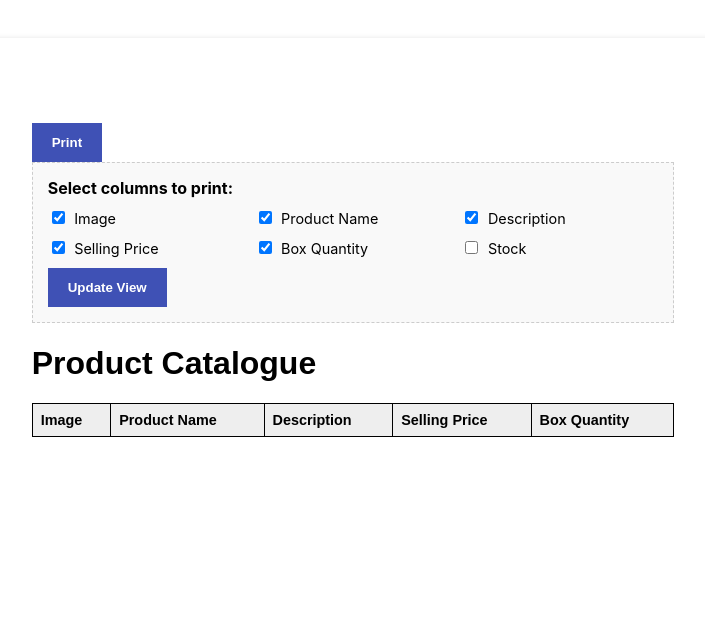
After one commit to arafat-faisal/jebaenterprise, a Django app: page /print-products/ in a window 1280 px wide. The commit adds this page. Shown: the top 636 px of the page, without its empty margins (287-992 px from the left). Run offline with Django 5.2, Linux system fonts and the light colour scheme; lists and menus that the app fills with data are empty.

Commit message:
feat: Add dynamic, printable product catalogue with checkbox columns

```diff
--- a/config/settings.py
+++ b/config/settings.py
@@ -138,3 +138,7 @@ STATIC_URL = 'static/'
 # https://docs.djangoproject.com/en/5.2/ref/settings/#default-auto-field
 
 DEFAULT_AUTO_FIELD = 'django.db.models.BigAutoField'
+
+# Media files (User-uploaded content)
+MEDIA_URL = "/media/"
+MEDIA_ROOT = BASE_DIR / "media"
--- a/config/urls.py
+++ b/config/urls.py
@@ -16,6 +16,8 @@ Including another URLconf
 """
 from django.contrib import admin
 from django.urls import path, include
+from django.conf import settings
+from django.conf.urls.static import static
 
 urlpatterns = [
     path('admin/', admin.site.urls),
@@ -24,3 +26,7 @@ urlpatterns = [
     # go look for a new urls.py file inside the 'products' app."
     path("", include("products.urls")),
 ]
+# --- ADD THIS LINE AT THE BOTTOM ---
+# This serves your uploaded images in development
+if settings.DEBUG:
+    urlpatterns += static(settings.MEDIA_URL, document_root=settings.MEDIA_ROOT)
--- a/products/models.py
+++ b/products/models.py
@@ -3,9 +3,12 @@ from django.db import models
 class Product(models.Model):
     # ... all your existing Product fields are here ...
     name = models.CharField(max_length=255)
+    description = models.TextField(blank=True, null=True)
+    image = models.ImageField(upload_to='products/', blank=True, null=True)
     buying_cost = models.DecimalField(max_digits=10, decimal_places=2, default=0.00)
     selling_price = models.DecimalField(max_digits=10, decimal_places=2, default=0.00)
     stock_quantity = models.PositiveIntegerField(default=0)
+    box_quantity = models.PositiveIntegerField(default=1, help_text="How many products are in a box")
     created_at = models.DateTimeField(auto_now_add=True)
     updated_at = models.DateTimeField(auto_now=True)
 
--- a/products/templates/products/pricing_sheet.html
+++ b/products/templates/products/pricing_sheet.html
@@ -10,6 +10,7 @@
     <table>
         <thead>
             <tr>
+                <th>Image</th>
                 <th>Product Name</th>
                 <th>Selling Price</th>
                 <th>Stock</th>
@@ -19,6 +20,11 @@
         <tbody>
             {% for product in products %}
             <tr>
+                <td>
+                    {% if product.image %}
+                        <img src="{{ product.image.url }}" alt="{{ product.name }}" class="img-thumbnail">
+                    {% endif %}
+                </td>
                 <td>{{ product.name }}</td>
                 <td>${{ product.selling_price|floatformat:2 }}</td>
                 <td>{{ product.stock_quantity }}</td>
--- /dev/null
+++ b/products/templates/products/print_page.html
@@ -0,0 +1,175 @@
+<!DOCTYPE html>
+<html lang="en">
+<head>
+    <meta charset="UTF-8">
+    <title>Print Products</title>
+    <style>
+        /* ... all your existing styles (body, page, table, etc) are here ... */
+        body { font-family: 'Inter', sans-serif; }
+        .page {
+            width: 210mm;
+            min-height: 297mm;
+            padding: 20mm;
+            margin: 10mm auto;
+            box-shadow: 0 0 5px rgba(0,0,0,0.1);
+            box-sizing: border-box;
+        }
+        h1 { font-family: 'Space Grotesk', sans-serif; }
+        table {
+            width: 100%;
+            border-collapse: collapse;
+            margin-top: 20px;
+        }
+        th, td {
+            border: 1px solid #000;
+            padding: 8px;
+            text-align: left;
+            font-size: 0.9rem;
+            word-break: break-word;
+        }
+        th {
+            background-color: #eee;
+            font-family: 'Space Grotesk', sans-serif;
+        }
+        .img-thumbnail {
+            width: 60px;
+            height: 60px;
+            object-fit: cover;
+            object-position: center;
+        }
+
+        /* --- STYLES FOR THE FORM --- */
+        .settings-form {
+            border: 1px dashed #ccc;
+            padding: 15px;
+            margin-bottom: 20px;
+            background: #f9f9f9;
+        }
+        .print-button, .update-button {
+            font-family: 'Space Grotesk', sans-serif;
+            font-weight: 700;
+            background-color: #3F51B5;
+            color: #fff;
+            padding: 12px 20px;
+            border: none;
+            cursor: pointer;
+            margin-top: 10px;
+        }
+
+        /* --- NEW STYLES FOR CHECKBOXES --- */
+        .checkbox-group {
+            display: grid;
+            grid-template-columns: repeat(auto-fill, minmax(150px, 1fr));
+            gap: 10px;
+            margin-top: 10px;
+        }
+        .checkbox-group label {
+            font-size: 0.9rem;
+            cursor: pointer;
+        }
+        .checkbox-group input {
+            margin-right: 5px;
+        }
+        /* --- END OF NEW STYLES --- */
+
+        @media print {
+            body, .page {
+                margin: 0;
+                box-shadow: none;
+            }
+            .settings-form, .print-button {
+                display: none;
+            }
+            th, td {
+                border: 1px solid #000 !important;
+            }
+        }
+    </style>
+</head>
+<body>
+    <div class="page">
+        <button class="print-button" onclick="window.print()">Print</button>
+
+        <div class="settings-form">
+            <form method="GET" action="{% url 'print_products_page' %}">
+                <input type="hidden" name="ids" value="{{ request.GET.ids }}">
+
+                <strong>Select columns to print:</strong>
+
+                <div class="checkbox-group">
+                    {% for key, display_name in all_cols.items %}
+                    <div>
+                        <input
+                            type="checkbox"
+                            name="cols"
+                            id="col-{{ key }}"
+                            value="{{ key }}"
+                            {% if key in cols_list %}checked{% endif %}
+                        >
+                        <label for="col-{{ key }}">{{ display_name }}</label>
+                    </div>
+                    {% endfor %}
+                </div>
+
+                <button type="submit" class="update-button">Update View</button>
+            </form>
+        </div>
+        <h1>Product Catalogue</h1>
+
+        <table>
+            <thead>
+                <tr>
+                    {% for header in col_headers %}
+                        <th>{{ header }}</th>
+                    {% endfor %}
+                </tr>
+            </thead>
+            <tbody>
+                {% for product in products %}
+                <tr>
+                    {% for col in cols_list %}
+
+                        {% if col == 'image' %}
+                        <td>
+                            {% if product.image %}
+                                <img src="{{ product.image.url }}" alt="{{ product.name }}" class="img-thumbnail">
+                            {% endif %}
+                        </td>
+
+                        {% elif col == 'name' %}
+                        <td>{{ product.name }}</td>
+
+                        {% elif col == 'description' %}
+                        <td>{{ product.description|default:"" }}</td>
+
+                        {% elif col == 'selling_price' %}
+                        <td>
+                            {% if product.variations.all %}
+                                <ul style="margin: 0; padding-left: 15px; font-size: 0.9em;">
+                                    {% for var in product.variations.all %}
+                                        <li>
+                                            <strong>{{ var.name }}:</strong> ${{ var.selling_price|floatformat:2 }}
+                                        </li>
+                                    {% endfor %}
+                                </ul>
+                            {% else %}
+                                ${{ product.selling_price|floatformat:2 }}
+                            {% endif %}
+                        </td>
+
+                        {% elif col == 'box_quantity' %}
+                        <td>{{ product.box_quantity }}</td>
+
+                        {% elif col == 'stock' %}
+                        <td>{{ product.stock_quantity }}</td>
+
+                        {% endif %}
+
+                    {% endfor %}
+                </tr>
+                {% endfor %}
+            </tbody>
+        </table>
+        </div>
+</body>
+</html>
--- a/products/templates/products/product_detail.html
+++ b/products/templates/products/product_detail.html
@@ -6,6 +6,9 @@
     <p><a href="{% url 'pricing_sheet' %}">&larr; Back to all products</a></p>
 
     <h1>{{ product.name }}</h1>
+    {% if product.image %}
+        <img src="{{ product.image.url }}" alt="{{ product.name }}" style="width: 100%; max-width: 400px; height: auto; border-radius: 8px;">
+    {% endif %}
     <p>Current Stock: {{ product.stock_quantity }}</p>
 
     <hr style="border: 0; border-top: 1px solid #eee; margin: 20px 0;">
--- a/products/urls.py
+++ b/products/urls.py
@@ -25,4 +25,6 @@ urlpatterns = [
     # --- ADD THESE TWO NEW LINES ---
     path("checkout/", views.checkout, name="checkout"),
     path("order-success/", views.order_success, name="order_success"),
+    # --- ADD THIS NEW LINE ---
+    path("print-products/", views.print_products_page, name="print_products_page"),
 ]
--- a/products/views.py
+++ b/products/views.py
@@ -181,3 +181,46 @@ def checkout(request: HttpRequest):
 # --- ADD THIS SIMPLE SUCCESS VIEW ---
 def order_success(request):
     return render(request, 'products/order_success.html')
+
+
+def print_products_page(request):
+    # --- Part 1: Get Product IDs (no change) ---
+    product_ids_str = request.GET.get('ids', '')
+    product_ids = [int(id) for id in product_ids_str.split(',') if id.isdigit()]
+
+    products = Product.objects.filter(id__in=product_ids).prefetch_related('variations')
+
+    # --- Part 2: Get Column Preferences (UPDATED) ---
+
+    # Define all possible columns and their friendly names
+    all_cols = {
+        'image': 'Image',
+        'name': 'Product Name',
+        'description': 'Description',
+        'selling_price': 'Selling Price',
+        'box_quantity': 'Box Quantity',
+        'stock': 'Stock',
+    }
+
+    # Get the list of checked boxes from the URL
+    # request.GET.getlist('cols') gets all values checked with name="cols"
+    selected_cols_keys = request.GET.getlist('cols')
+
+    # If no columns were selected (e.g., first load), use a default
+    if not selected_cols_keys:
+        selected_cols_keys = ['image', 'name', 'description', 'selling_price', 'box_quantity']
+
+    # Build the list of headers based on the selected keys
+    col_headers = [all_cols[key] for key in selected_cols_keys if key in all_cols]
+
+    # The list of keys is just the selected_cols_keys
+    cols_list = selected_cols_keys
+
+    # --- Part 3: Send to Template (UPDATED) ---
+    context = {
+        'products': products,
+        'col_headers': col_headers,  # The list of names for the <th> row
+        'cols_list': cols_list,      # The list of keys for the <td> rows
+        'all_cols': all_cols,        # The full dictionary to build the checkboxes
+    }
+    return render(request, 'products/print_page.html', context)
```
Also changed, not shown: products/admin.py (+29 -0 lines), templates/base.html (+76 -0 lines), media/products/envato-labs-image-edit_9.png (added), media/products/pp.jpeg (added), products/migrations/0005_product_box_quantity_product_description.py (added), products/migrations/0006_product_image.py (added).
